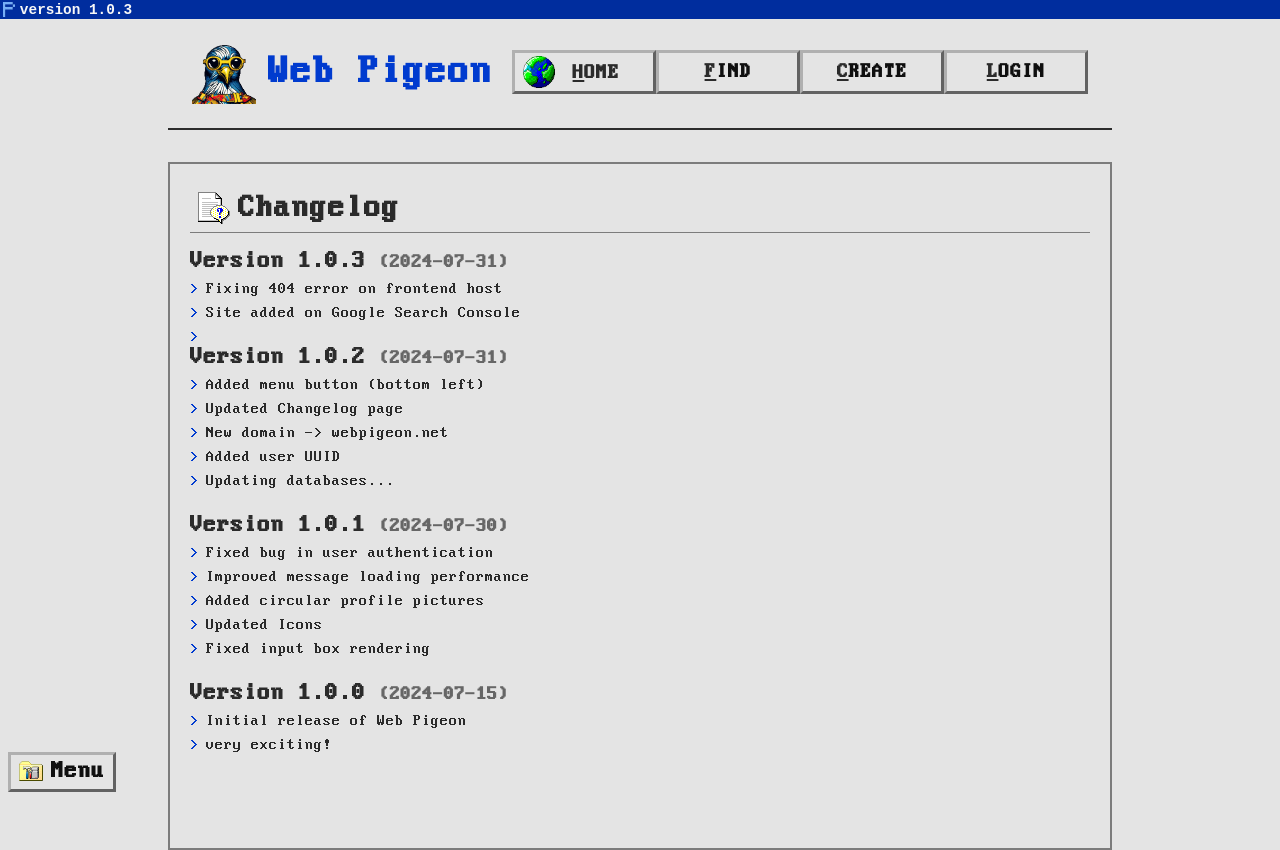
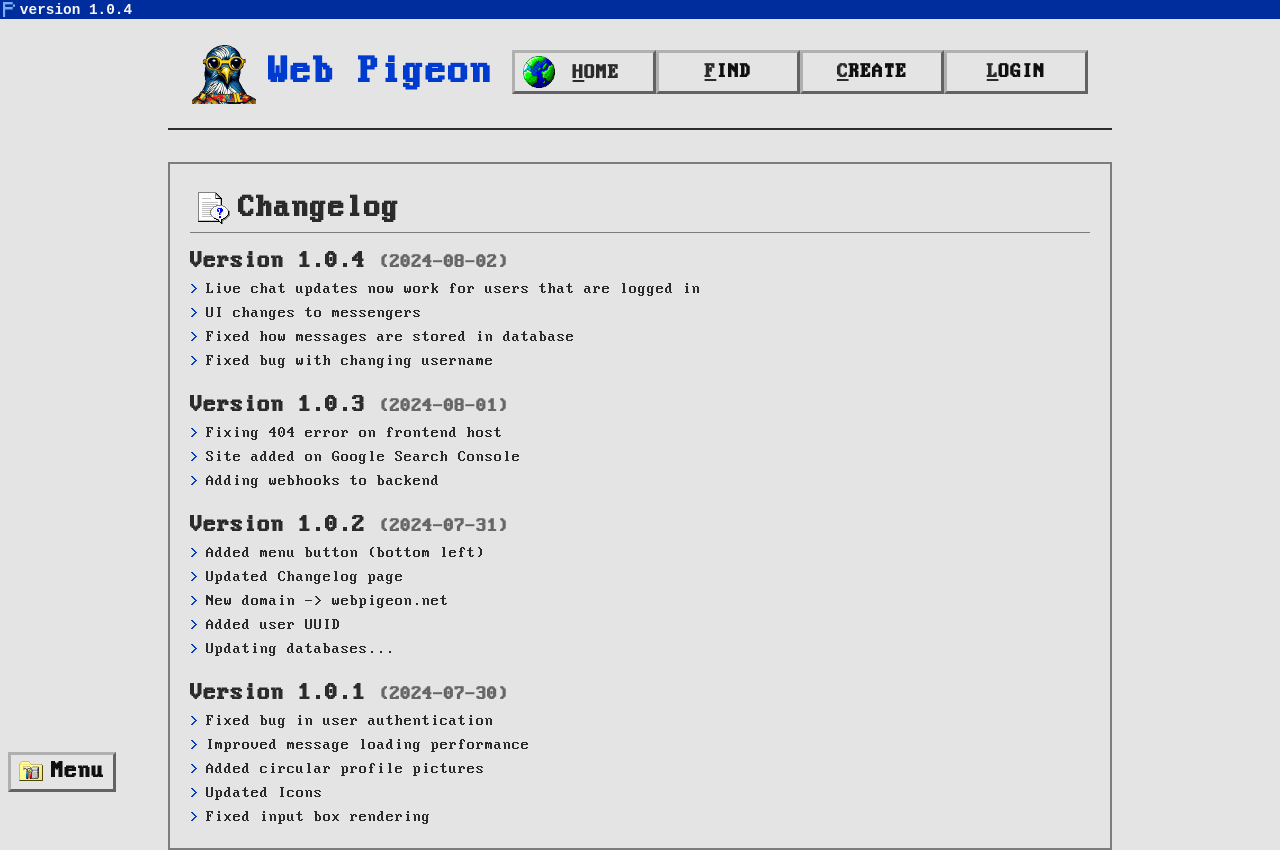
Before and after one commit to AndersJensen5004/WebPigeon, a React (Create React App) app in the folder web-pigeon/: page /changelog in a window 1280 px wide. Built offline with nearby package versions, Linux system fonts and the light colour scheme.

Commit message:
Fixed webhooks and UUIDs

```diff
--- a/web-pigeon/src/components/Changelog/versionInfo.js
+++ b/web-pigeon/src/components/Changelog/versionInfo.js
@@ -1,12 +1,22 @@
 // versionInfo.js
 export const versionHistory = [
     {
+      version: "1.0.4",
+      date: "2024-08-02",
+      changes: [
+        "Live chat updates now work for users that are logged in",
+        "UI changes to messengers",
+        "Fixed how messages are stored in database",
+        "Fixed bug with changing username"
+      ]
+    },
+    {
       version: "1.0.3",
-      date: "2024-07-31",
+      date: "2024-08-01",
       changes: [
         "Fixing 404 error on frontend host",
         "Site added on Google Search Console",
-        ""
+        "Adding webhooks to backend"
       ]
     },
     {
--- a/web-pigeon/src/components/MessengerDetails/MessengerDetails.js
+++ b/web-pigeon/src/components/MessengerDetails/MessengerDetails.js
@@ -121,8 +121,9 @@ const MessengerDetails = () => {
         setIsSending(true);
         socketRef.current.emit('new_message', {
             messenger_id: id,
-            content: newMessage,
-            username: user.username
+            sender_id: user.id,
+            content: newMessage
+            //username: user.username
         });
         setNewMessage('');
         setIsSending(false);
@@ -146,19 +147,23 @@ const MessengerDetails = () => {
                     <div className="terminal-header">
                         <div>
                             <h2>MESSENGER: {messenger.title}</h2>
-                            <p>CREATOR: {messenger.creator_username}</p>
+                            <p>CREATOR:
+                                <Link to={`/profile/${messenger.creator_username}`}>{messenger.creator_username}</Link>
+                            </p>
+                        </div>
+                        <div>
                             <button onClick={toggleDescription} className="description-toggle">
                                 {showDescription ? "HIDE DESCRIPTION" : "SHOW DESCRIPTION"}
                             </button>
+                            {user && user.id === messenger.creator_id && (
+                                <button onClick={handleDeleteClick} className="delete-btn">DELETE</button>
+                            )}
                             {showDescription && (
                                 <div className="description">
                                     <p>{messenger.description}</p>
                                 </div>
                             )}
                         </div>
-                        {user && user.id === messenger.creator_id && (
-                            <button onClick={handleDeleteClick} className="delete-btn">DELETE</button>
-                        )}
                     </div>
                     <div className="terminal-body">
                         <div className="messages">
```
Also changed, not shown: 1 other file (tests, documents, lock files or other folders).
